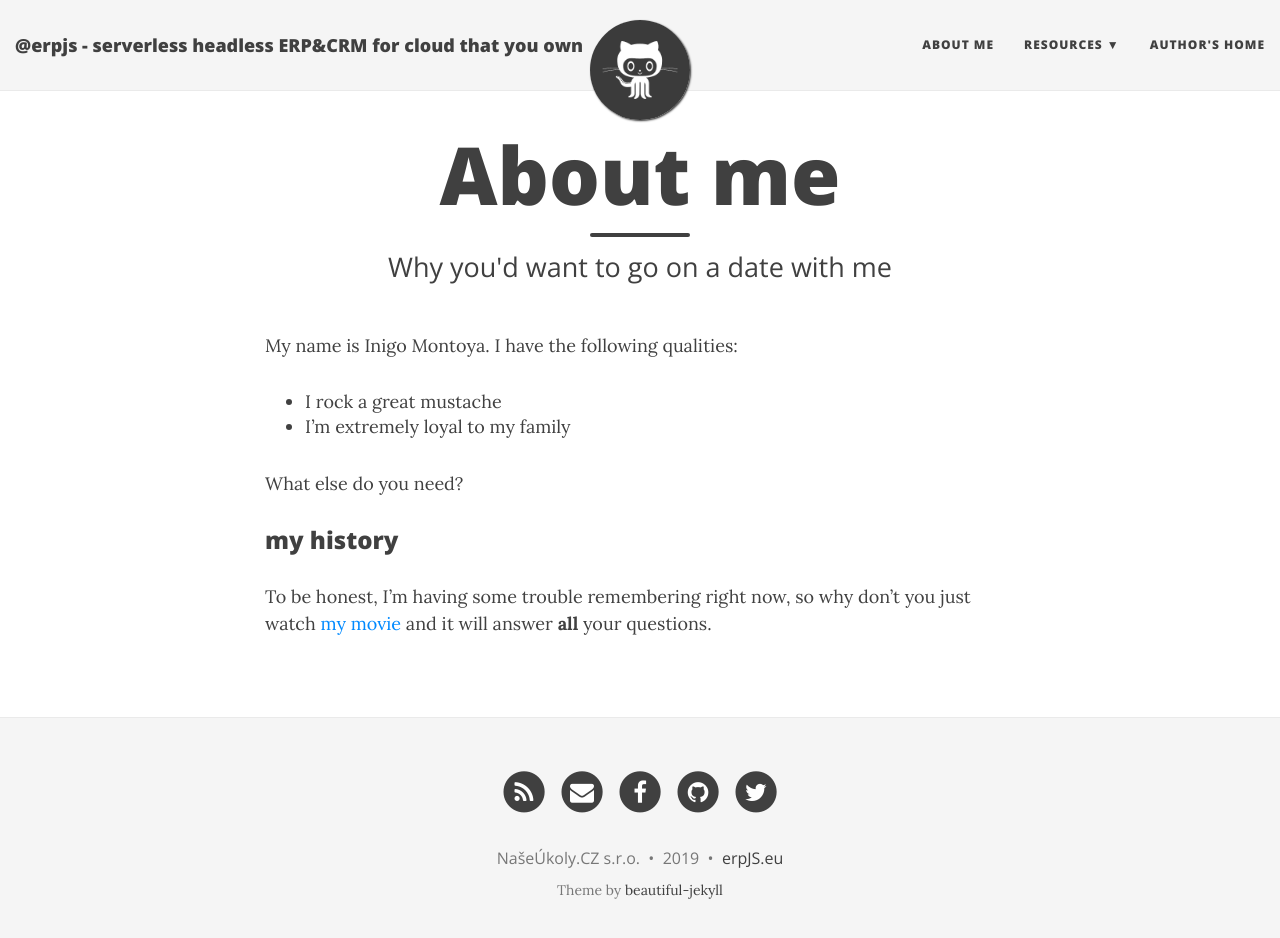
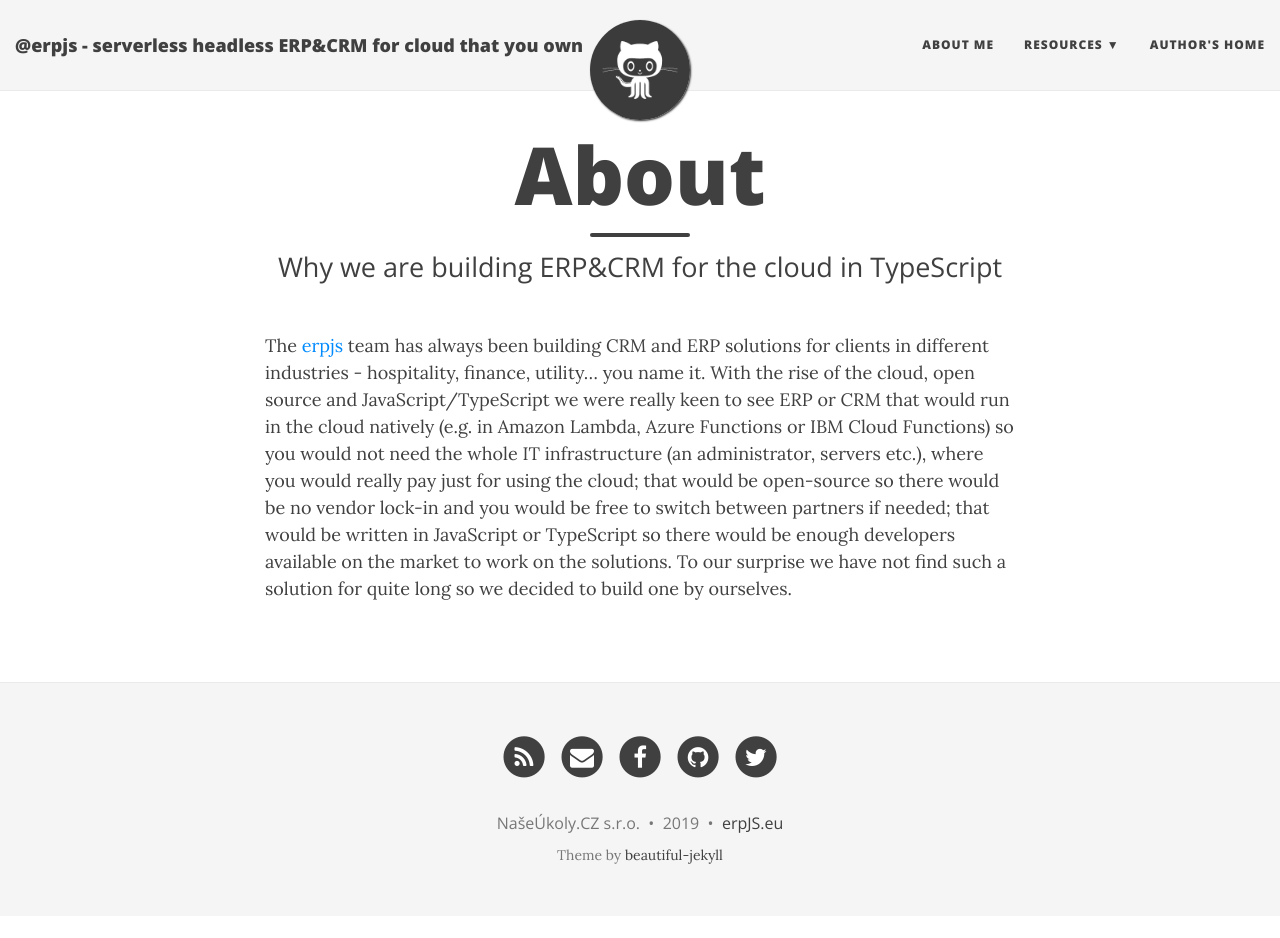
Before and after one commit to iDempiere-micro/erpjs.eu, a Jekyll site: the page built from aboutme.md, in a window 1280 px wide and 951 px high. Shown: the top 938 px of the window. Built offline with Jekyll 4.4.1, drawn with Linux system fonts in a browser that asks for light colours; nearby versions of some CDN libraries.

Commit message:
Update aboutme.md

```diff
--- a/aboutme.md
+++ b/aboutme.md
@@ -1,16 +1,9 @@
 ---
 layout: page
-title: About me
-subtitle: Why you'd want to go on a date with me
+title: About
+subtitle: Why we are building ERP&CRM for the cloud in TypeScript
 ---
 
-My name is Inigo Montoya. I have the following qualities:
-
-- I rock a great mustache
-- I'm extremely loyal to my family
-
-What else do you need?
-
-### my history
-
-To be honest, I'm having some trouble remembering right now, so why don't you just watch [my movie](http://en.wikipedia.org/wiki/The_Princess_Bride_%28film%29) and it will answer **all** your questions.
+The [erpjs](http://erpjs.eu) team has always been building CRM and ERP solutions for clients in different industries - hospitality, finance, utility... you name it.
+With the rise of the cloud, open source and JavaScript/TypeScript we were really keen to see ERP or CRM that would run in the cloud natively (e.g. in Amazon Lambda, Azure Functions or IBM Cloud Functions) so you would not need the whole IT infrastructure (an administrator, servers etc.), where you would really pay just for using the cloud; that would be open-source so there would be no vendor lock-in and you would be free to switch between partners if needed; that would be written in JavaScript or TypeScript so there would be enough developers available on the market to work on the solutions.
+To our surprise we have not find such a solution for quite long so we decided to build one by ourselves.
```
